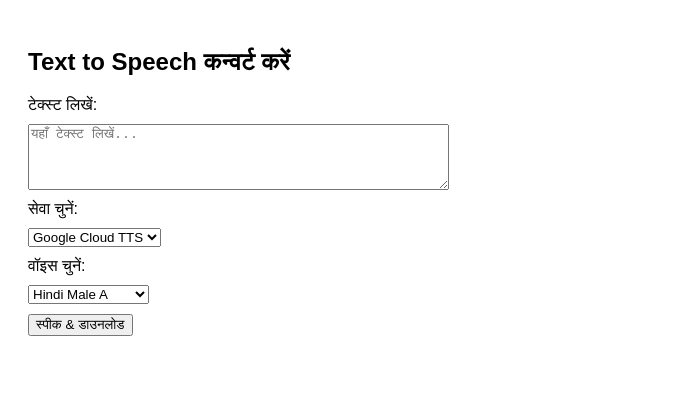
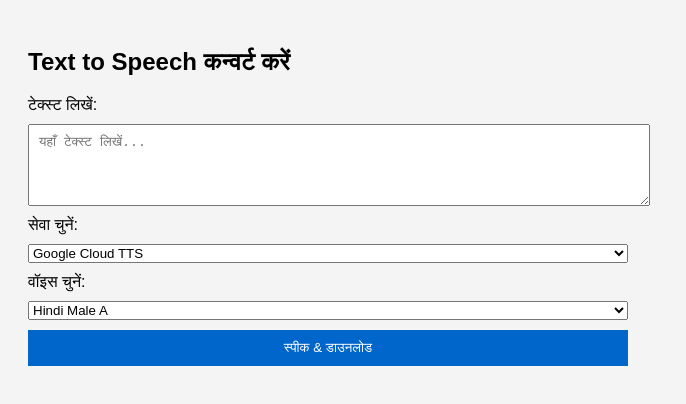
Before and after one commit to VoiceDoes/VoiceDoes, a plain HTML site: page index.html in a window 1280 px wide. Shown: the whole page, without its empty margins (0-686 px from the left). Drawn offline with Linux system fonts and the light colour scheme.

Commit message:
Update index.html

```diff
--- a/index.html
+++ b/index.html
@@ -7,10 +7,26 @@
     body {
       font-family: Arial, sans-serif;
       padding: 20px;
+      background: #f4f4f4;
     }
     label, select, textarea, button {
       display: block;
       margin-top: 10px;
+      width: 100%;
+      max-width: 600px;
+    }
+    textarea {
+      padding: 10px;
+    }
+    button {
+      padding: 10px;
+      background-color: #0066cc;
+      color: white;
+      border: none;
+      cursor: pointer;
+    }
+    button:hover {
+      background-color: #004999;
     }
     #audioPlayer, #downloadLink {
       margin-top: 15px;
@@ -58,10 +74,7 @@
       const voiceSelect = document.getElementById('voice');
       voiceSelect.innerHTML = '';
 
-      let voices = {};
-      if (service === 'google') voices = googleVoices;
-      else if (service === 'elevenlabs') voices = elevenVoices;
-
+      let voices = service === 'google' ? googleVoices : elevenVoices;
       for (const [key, name] of Object.entries(voices)) {
         const option = document.createElement('option');
         option.value = key;
```
